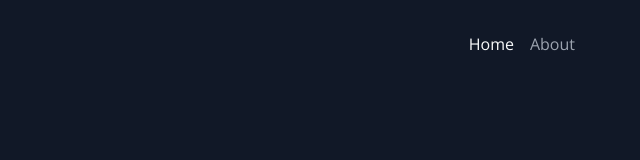
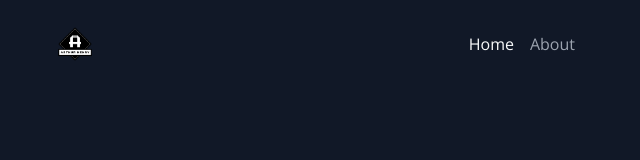
Before and after one commit to ArthurWHenry/arthurhenry.dev, a Next.js app: page / in a window 1280 px wide. Shown: the top 160 px of the page, without its empty margins (321-961 px from the left). Built offline with nearby package versions, Linux system fonts and the light colour scheme.

Commit message:
added logo and fixed project link

```diff
--- a/src/components/nav.tsx
+++ b/src/components/nav.tsx
@@ -1,11 +1,14 @@
-import React from 'react';
+import Image from 'next/image';
 import ActiveLink from '@/components/active-link';
 
 const Nav = () => {
   return (
-    <nav className="flex justify-end items-center text-gray-50 max-w-xl mx-auto p-6">
-      <ActiveLink href="/">Home</ActiveLink>
-      <ActiveLink href="/about">About</ActiveLink>
+    <nav className="flex justify-between items-center text-gray-50 max-w-xl mx-auto p-6">
+      <Image src="/logo.png" alt="Arthur Henry logo." width={40} height={40} />
+      <div>
+        <ActiveLink href="/">Home</ActiveLink>
+        <ActiveLink href="/about">About</ActiveLink>
+      </div>
     </nav>
   );
 };
--- a/src/pages/api/hello.ts
+++ /dev/null
@@ -1,6 +0,0 @@
-// Next.js API route support: https://nextjs.org/docs/api-routes/introduction
-
-export default (req, res) => {
-  res.statusCode = 200
-  res.json({ name: 'John Doe' })
-}
--- a/src/pages/index.tsx
+++ b/src/pages/index.tsx
@@ -46,7 +46,7 @@ export default function Home() {
               title="localhand"
               summary="Assist small businesses."
               icon={<RiHandHeartLine size={25} />}
-              link="https://localhand.vercel.app/"
+              link="https://github.com/ArthurWHenry/localhand"
             />
             <Project
               title="TutorCloud"
```
Also changed, not shown: public/logo.png (added).
